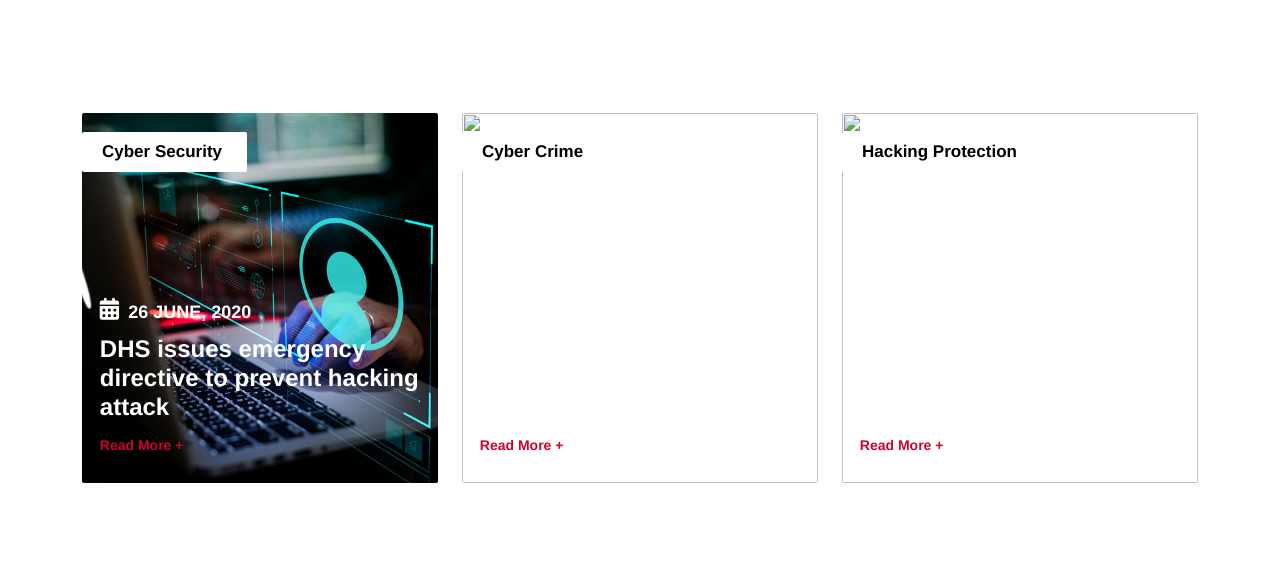
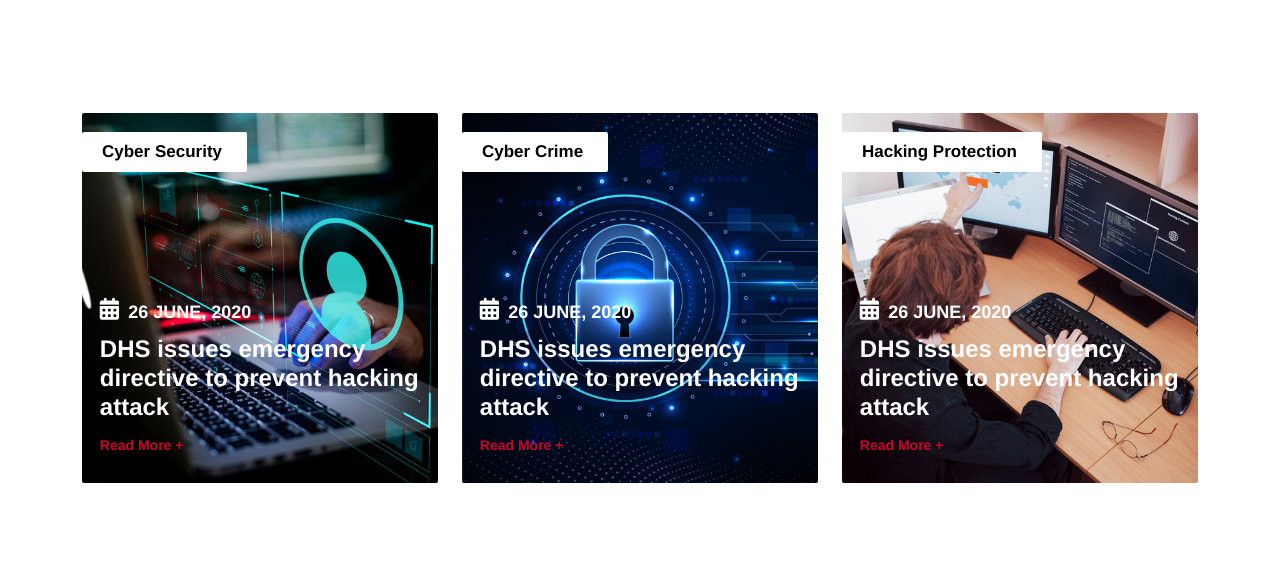
Before and after one commit to 11Shafayet/cyber-security, a plain HTML site: page index.html in a window 1280 px wide. Shown: the part 6609-7170 px from the top of the page. Drawn offline with nearby package versions, Linux system fonts and the light colour scheme; a web font is replaced by a local one.

Commit message:
Update index.html

```diff
--- a/index.html
+++ b/index.html
@@ -566,7 +566,7 @@
           </div>
           <div class="col-md-4 blog1">
             <div class="blog-content">
-              <img src="img/blog2.jpg">
+              <img src="blog2.jpg">
               <h5>Cyber Crime</h5>
               <i class="fas fa-calendar-alt"></i>
               <h6>26 JUNE, 2020</h6>
@@ -576,7 +576,7 @@
           </div>
           <div class="col-md-4 blog1">
             <div class="blog-content">
-              <img src="img/blog3.jpg">
+              <img src="blog3.jpg">
               <h5>Hacking Protection</h5>
               <i class="fas fa-calendar-alt"></i>
               <h6>26 JUNE, 2020</h6>
```
